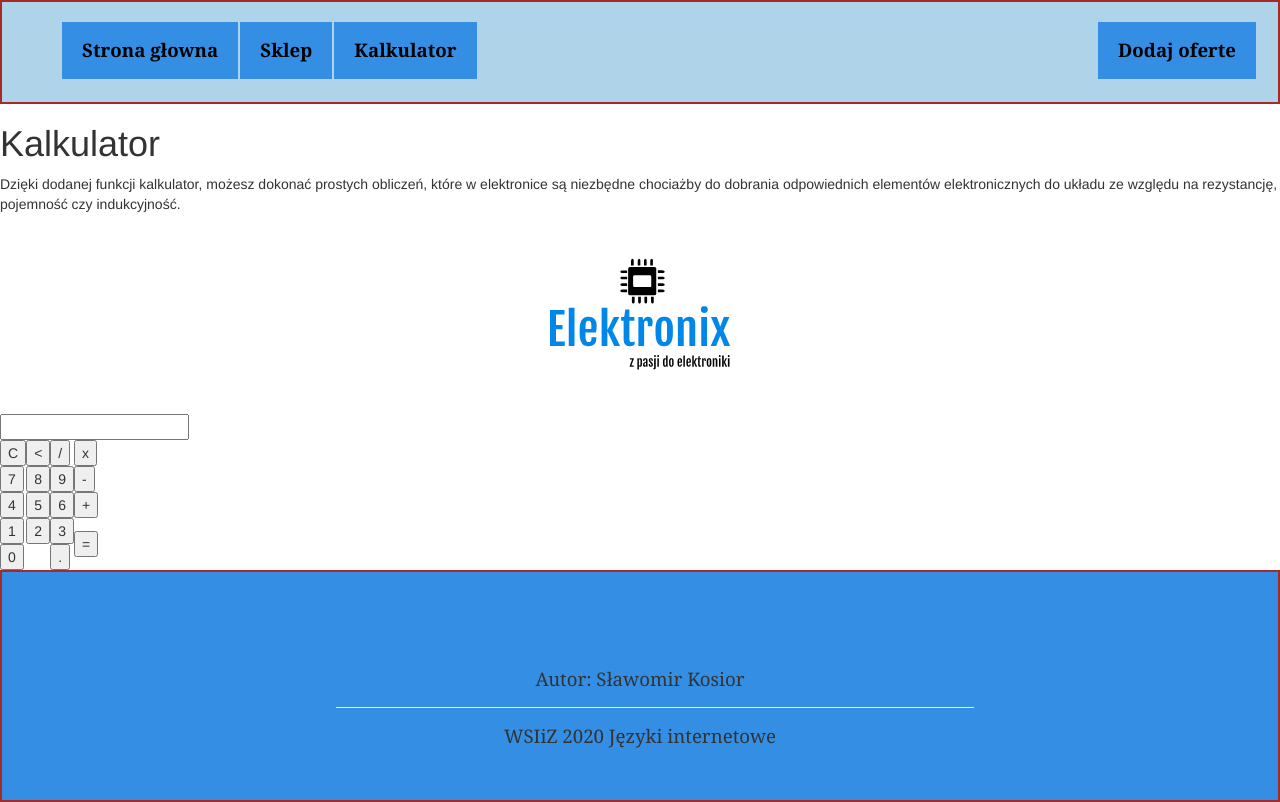
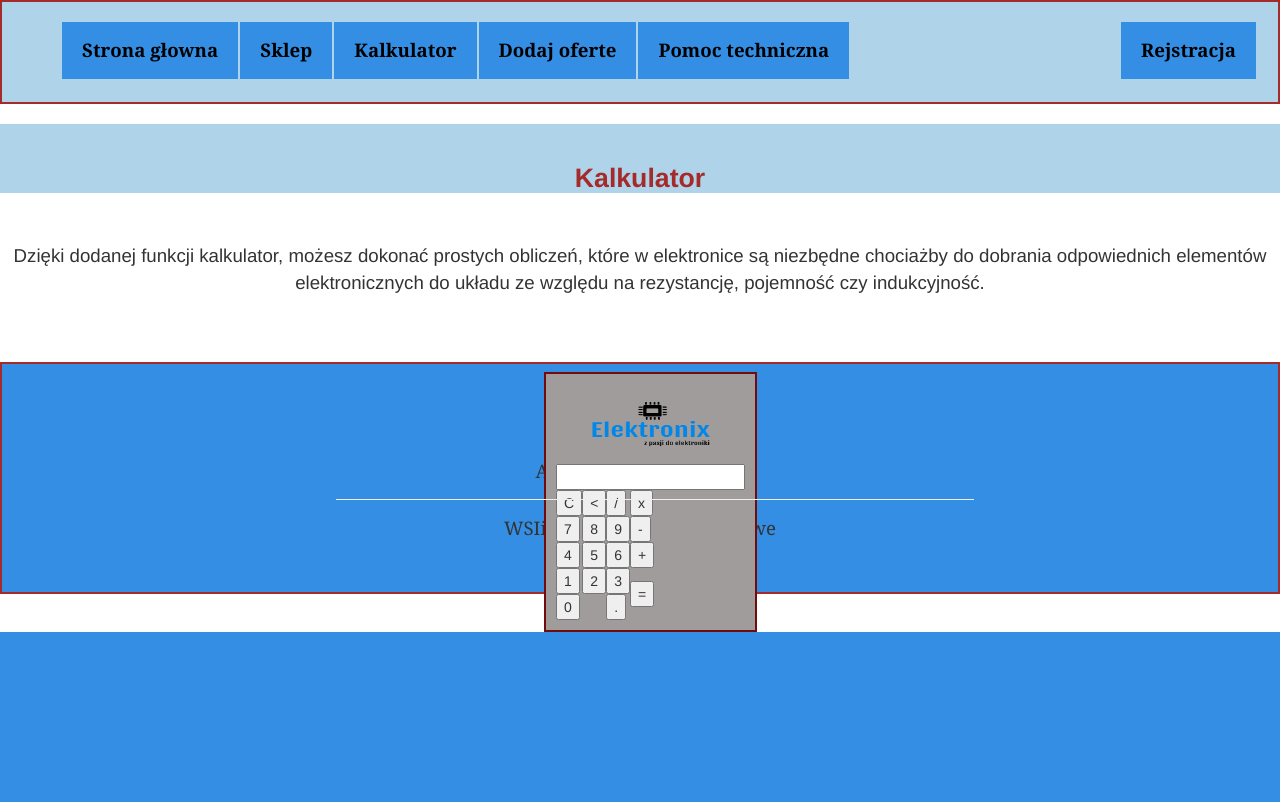
Before and after one commit to SlaKos19/Jezyki_internetowe, a PHP site: page /kalkulator.html in a window 1280 px wide. Shown: the part 256-1058 px from the top of the page. After the commit the page ends 888 px from the top, so only its background shows below. Run offline with PHP 8.4, Linux system fonts and the light colour scheme; some libraries are stand-ins or nearby versions.

Commit message:
Modyfikowanie pliku kalkulator

```diff
--- a/kalkulator.html
+++ b/kalkulator.html
@@ -1,49 +1,36 @@
 <!DOCTYPE html>
-
     <html>
-
         <head>
-
             <meta http-equiv="content-type" content="text/html" charset="utf-8" />
             <meta name="viewport" content="width=device-width, initial-scale=1.0" />
             <link rel="stylesheet" href="style.css" />
             <title>Kalkulator</title>
-        <link rel="stylesheet" href="css/flexslider.css" type="text/css" media="screen" />
             <link href="https://maxcdn.bootstrapcdn.com/bootstrap/3.3.7/css/bootstrap.min.css" rel="stylesheet">
-
         </head>
-
         <body>
-
             <header>
-
                 <center><img  id="img_logo" src = "photos/Logo.png" alt="logo"/></center>
-
             </header>
-
             <div id= "kolor">
                 <div id="lista">
                     <div id="menu">
                         <ul>
                             <li><a href="index.html">Strona głowna</a></li>
                             <li><a href="sklep.html">Sklep</a></li>
-                <li id="add"><a href="zapisz.php">Dodaj oferte</a></li>
+                            <li id="add"><a href="formularz.php">Rejstracja</a></li>
                             <li><a href="kalkulator.html">Kalkulator</a></li>
-
+                            <li><a href="logowanie.php">Dodaj oferte</a></li>
+                            <li><a href="pomoc.php">Pomoc techniczna</a></li>
                         </ul>
-
                     </div>
                 </div>
             </div>
 
             <div id="kalkulator_tło">
-            <h1 id="kalkulator_nagł">Kalkulator</h1>
-            <article id="opis_kalkulator">Dzięki dodanej funkcji kalkulator, możesz dokonać prostych obliczeń, które w elektronice są niezbędne chociażby do dobrania odpowiednich elementów elektronicznych do układu ze względu na rezystancję, pojemność czy indukcyjność. </article>
+                <center><h1 id="kalkulator_nagł">Kalkulator</h1></center>
+                <center><article id="opis_kalkulator">Dzięki dodanej funkcji kalkulator, możesz dokonać prostych obliczeń, które w elektronice są niezbędne chociażby do dobrania odpowiednich elementów elektronicznych do układu ze względu na rezystancję, pojemność czy indukcyjność. </article></center>
                 <div id="kalk">
-
                     <center><img  id="img_logos" src = "photos/Logo.png" alt="logo"/></center>
-
-
                     <form name="form">
                     <input class="textview" name="textview">
                     <table>
@@ -74,16 +61,10 @@
                         <tr>
                             <td colspan="2"><input class="button1" type="button" value="0" onclick="insert(0)"></td>
                             <td><input class="button" type="button" value="." onclick="insert('.')"></td>
-
                         </tr>
                     </table>
                     </form>
                 </div>
-
-
-
-
-
             </div>
 
             <script>
@@ -100,7 +81,6 @@
                     }
                 }
 
-
                 function clean(){
                     document.form.textview.value="";
                 }
@@ -112,17 +92,11 @@
             </script>
 
             <div id="foter">
-
                 <div id="foot">
                     <p>Autor: Sławomir Kosior </p>
                     <hr>
                     <p> WSIiZ 2020 Języki internetowe</p>
                 </div>
-
-
-
             </div>
-
         </body>
-
     </html>
--- a/style.css
+++ b/style.css
@@ -320,3 +320,38 @@ header{
 #lista1{
   background:rgb(175, 211, 233);
 }
+
+
+
+#kalk{
+  border:solid rgb(114, 11, 11) 2px;
+  position: absolute;
+  background: rgb(161, 156, 156);
+
+  left:42.5%;
+
+  margin-top: 10px;
+  padding:10px;
+}
+#img_logos{
+  width: 130px;
+  height: 80px;
+}
+#kalkulator_nagł{
+  font-size:20pt;
+  color:brown;
+  text-align:center;
+  font-weight: 800;
+  padding-top: 40px;
+  background: rgb(175, 211, 233);
+
+}
+#opis_kalkulator{
+  padding-top: 40px;
+  font-size:14pt;
+  margin:1px;
+  margin-left: 1%;
+  padding-bottom: 5%;
+  margin-right: 1%;
+
+}
```
Lines whose indentation alone changed are shown as unchanged.
